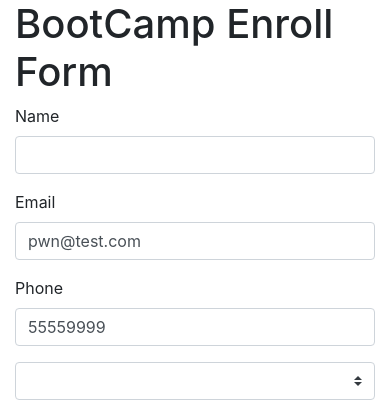
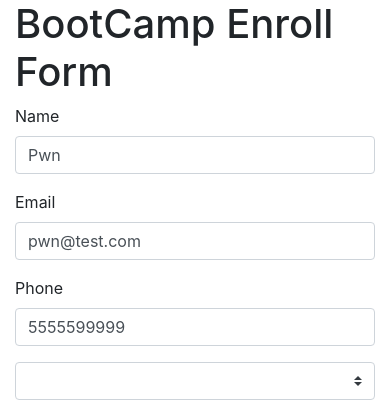
Before and after one commit to phyowainyunt-19/Angular-forms, an Angular app in the folder tdf/: page / in a window 390 px wide. Shown: the top 402 px of the page. Built offline with nearby package versions, Linux system fonts and the light colour scheme.

Commit message:
TDF display error msg | namd and phone validations

```diff
--- a/tdf/src/app/app.component.html
+++ b/tdf/src/app/app.component.html
@@ -11,6 +11,8 @@
             <!-- class bind | apply the class 'invalid' only if the value is invalid -->
             <input type="text" required #name="ngModel" [class.is-invalid]="name.invalid && name.touched"
                 class="form-control" name="userName" [(ngModel)]="userModel.name" />
+            <!-- Single Validation -->
+            <small class="text-danger" [class.d-none]="name.valid || name.untouched">Name is required.</small>
         </div>
         <!-- {{name.valid}} -->
         <div class="form-group">
@@ -20,8 +22,14 @@
 
         <div class="form-group">
             <label for="">Phone</label>
-            <input type="tel" #phone="ngModel" pattern="^\d{10}$" [class.is-invalid]="phone.invalid && phone.touched"
-                class="form-control" name="phone" [(ngModel)]="userModel.phone" />
+            <input type="tel" #phone="ngModel" pattern="^\d{10}$" required
+                [class.is-invalid]="phone.invalid && phone.touched" class="form-control" name="phone"
+                [(ngModel)]="userModel.phone" />
+            <!-- Multiple Validation -->
+            <div *ngIf="phone.errors && (phone.invalid || phone.untouched)">
+                <small class="text-danger" *ngIf="phone.errors?.['required']">Phone number is required.</small>
+                <small class="text-danger" *ngIf="phone.errors?.['pattern']">Phone number must be 10 digits.</small>
+            </div>
         </div>
 
         <div class="form-group">
--- a/tdf/src/app/app.component.ts
+++ b/tdf/src/app/app.component.ts
@@ -10,5 +10,5 @@ export class AppComponent {
   topics = ['Angular', 'React', 'Vue']
 
   //useModel
-  userModel = new User('', 'pwn@test.com', 55559999, '','morning', false);
+  userModel = new User('Pwn', 'pwn@test.com', 5555599999, '','morning', false);
 }
```
